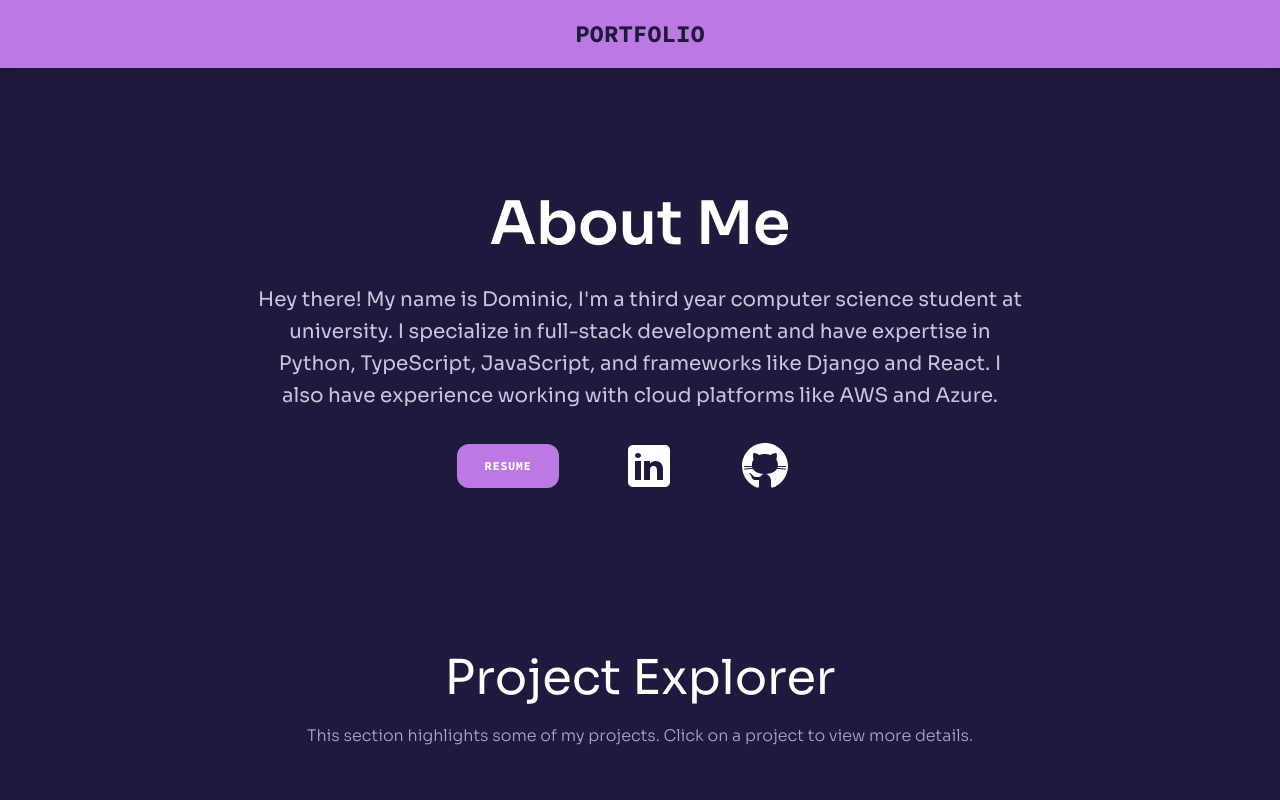
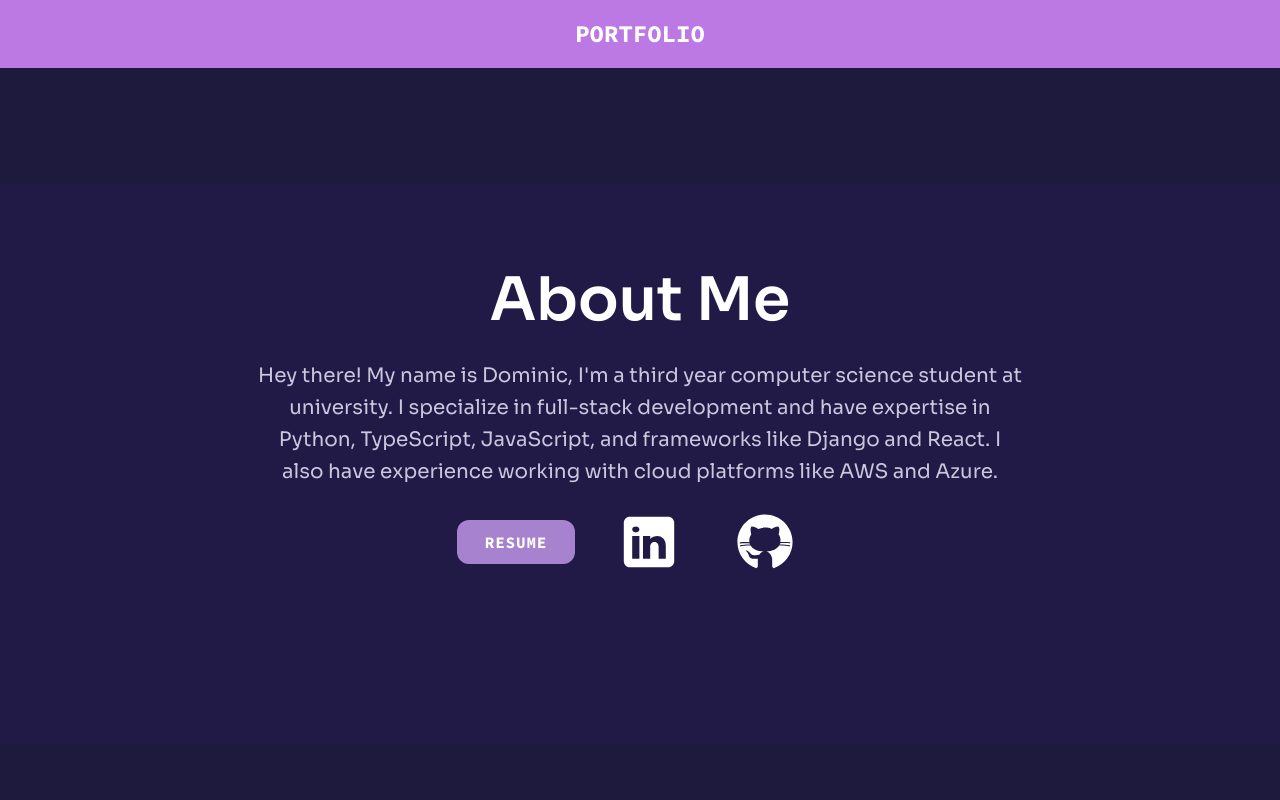
Before and after one commit to dbradley2003/my-web-portfolio, a React (Vite) app: page / in a window 1280 px wide. Shown: the top 800 px of the page. Built offline with nearby package versions, Linux system fonts and the light colour scheme.

Commit message:
small about me tweaks

```diff
--- a/src/App.tsx
+++ b/src/App.tsx
@@ -5,7 +5,8 @@ import { Header } from "./components/ui/Header";
 import { AboutMe } from "./components/ui/AboutMe";
 function App() {
   return (
-    <div className="pt-[4.75rem] lg:pt-[6.75rem]">
+    <>
+      <div className="pt-[4.75rem] lg:pt-[5.25rem] overflow-hidden">
         <FolderProvider>
           <FileProvider>
             <Header />
@@ -14,6 +15,7 @@ function App() {
           </FileProvider>
         </FolderProvider>
       </div>
+    </>
   );
 }
 
--- a/src/components/ui/AboutMe.tsx
+++ b/src/components/ui/AboutMe.tsx
@@ -1,15 +1,14 @@
 import { Button } from "./Button";
 import { Section } from "./Section";
 
-import GitHub from "@/assets/svg/github-icon.svg?react";
-import LinkedIn from "@/assets/svg/linkedin-icon.svg?react";
+import GitHub from "@/assets/svg/github-icon.svg";
+import LinkedIn from "@/assets/svg/linkedin-icon.svg";
 
 export const AboutMe = () => {
   return (
-    <Section id="about">
-      <div className="container  ">
-        <div className="relative ">
-          <div className="relative z-1 max-w-[62rem] mx-auto text-center mb-[1.75rem] lg:mb-0   ">
+    <Section id="about" className="mt-[6.25rem] bg-primary/5">
+      <div className="container relative    ">
+        <div className="relative z-1 max-w-[62rem] mx-auto text-center mb-[3.875rem] md:mb-20 lg:mb-[6.25rem]">
           <h1 className="h1 mb-6"> About Me</h1>
           <p className="body-1 max-w-3xl mx-auto mb-6 text-n-2 lg:mb-8">
             Hey there! My name is Dominic, I'm a third year computer science
@@ -18,23 +17,27 @@ export const AboutMe = () => {
             like Django and React. I also have experience working with cloud
             platforms like AWS and Azure.
           </p>
-            <div className="flex justify-center items-center">
-              <Button href="" white={false} className=" bg-action  rounded-xl ">
+
+          <div className="flex items-center justify-center ">
+            <Button
+              href=""
+              white={false}
+              className=" bg-lightAction/80 text-base rounded-xl "
+            >
               Resume
             </Button>
-              <div className="pl-8 flex justify-center items-center">
+            <div className="flex items-center justify-center ml-4">
               <Button
                 href="https://www.linkedin.com/in/dominic-bradley-602787241/"
                 white={false}
               >
-                  <LinkedIn />
+                <img src={LinkedIn} alt="GitHub" className="w-15 h-15" />
                 {/* <span className="body-1">LinkedIn</span> */}
               </Button>{" "}
               <Button href="https://github.com/dbradley2003" white={false}>
-                  <GitHub color="" />
+                <img src={GitHub} alt="GitHub" className="w-15 h-15" />
                 {/* <span className="body-1">GitHub</span> */}
               </Button>
-              </div>
             </div>
           </div>
         </div>
--- a/src/components/ui/Header.tsx
+++ b/src/components/ui/Header.tsx
@@ -1,11 +1,11 @@
 export function Header() {
   return (
-    <div className="absolute py-2 md:py-4  bg-action   w-full top-0 left-0 shadow-md">
-      <nav className="flex  justify-center items-center ">
-        <h1 className="h5 uppercase font-code text-background font-bold ">
+    <div className="fixed top-0 left-0 w-full z-50 bg-action ">
+      <div className="flex items-center justify-center py-4 px-5 lg:px-7.5 xl:px-10 max-lg:py-4 ">
+        <h1 className="h5 uppercase font-code text-pink font-bold ">
           Portfolio
         </h1>
-      </nav>
+      </div>
     </div>
   );
 }
```
Also changed, not shown: src/assets/svg/github-icon.svg, src/assets/svg/linkedin-icon.svg. Lines whose indentation alone changed are shown as unchanged.
